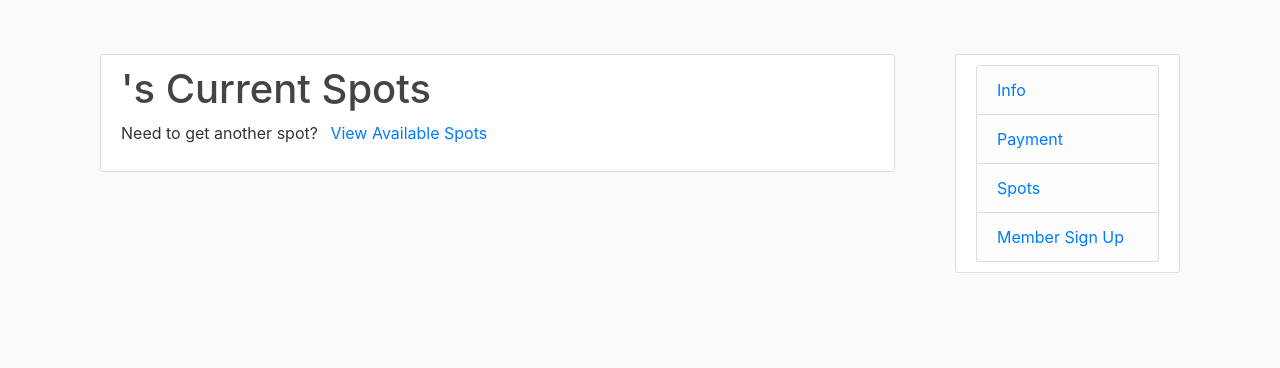
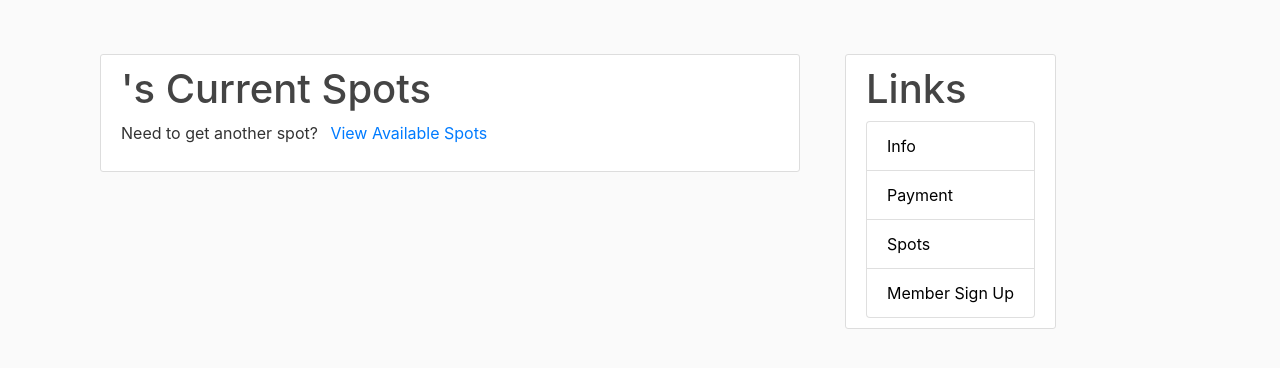
Before and after one commit to billybimbob/cs487-project, a Django app: page /account-spots/ in a window 1280 px wide. Shown: the part 74-442 px from the top of the page. Run offline with Django 3.2, Linux system fonts and the light colour scheme; a user stored in the database is signed in; parts of the project's set-up code (start-up, migrations or seed data) failed here and were passed over; some libraries are stand-ins or nearby versions.

Commit message:
front end stuff

```diff
--- /dev/null
+++ b/accounts/templates/accounts/base-account.html
@@ -0,0 +1,36 @@
+{% extends "accounts/base.html" %}
+{% block sidebar %}
+<div class="container jumbo">
+  <div class="content-section">
+    <div class="media">
+            <div class="media-body">
+                <h2 class="account-heading">Links</h2>
+            </div>
+        </div>
+      <ul class="list-group">
+          <li class="list-group-item list-group-item-action option-btn">
+            <a href="{% url 'accounts:account-info' %}" class="stretched-link text-decoration-none">
+              Info
+            </a>
+          </li>
+          <li class="list-group-item list-group-item-action option-btn">
+            <a href="{% url 'accounts:account-payments' %}" class="stretched-link text-decoration-none">
+              Payment
+            </a>
+          </li>
+          <li class="list-group-item list-group-item-action option-btn">
+            <a href="{% url 'accounts:account-spots' %}" class="stretched-link text-decoration-none">Spots</a>
+          </li>
+          {% if user.member %}
+            <li class="list-group-item option-btn disabled">
+                  <a href='#'>Member since {{ user.member.start_date }}</a>
+            </li>
+          {% else %}
+            <li class="list-group-item list-group-item-action option-btn">
+              <a href="{% url 'accounts:confirm-member' %}" class="stretched-link text-decoration-none">Member Sign Up</a>
+            </li>
+          {% endif %}
+      </ul>
+  </div>
+</div>
+{% endblock sidebar %}
--- a/accounts/templates/accounts/base.html
+++ b/accounts/templates/accounts/base.html
@@ -46,7 +46,7 @@
 
     <main role="main" class="container">
         <div class="row">
-            <div class="col-9">
+            <div class="col-8">
                 {% if messages %}
                     {% for message in messages%}
                         <div class="alert alert-{{ message.tags }}">
@@ -56,7 +56,7 @@
                 {% endif %}
                 {% block content %}{% endblock %}
             </div>
-            <div class="col-3">
+            <div class="col-xs-3">
                 {% block sidebar %}{% endblock %}
             </div>
         </div>
--- a/accounts/templates/accounts/member.html
+++ b/accounts/templates/accounts/member.html
@@ -1,4 +1,6 @@
 {% extends "parkview/confirm.html" %}
+{% include "accounts/base-account.html" %}
+
 {% block prompt %}
 
 <h1>Become a Member {{ user.first_name }}!</h1>
@@ -7,4 +9,4 @@
     (A member will charge you a monthly amount
     on your credit card)
 </p>
-{% endblock %}
+{% endblock %}\
--- a/accounts/templates/accounts/spots.html
+++ b/accounts/templates/accounts/spots.html
@@ -1,4 +1,4 @@
-{% extends "accounts/base.html" %}
+{% extends "accounts/base-account.html" %}
 {% load crispy_forms_tags %}
 {% block content %}
 
@@ -17,24 +17,3 @@
 </div>
 </div>
 {% endblock content %}
-
-{% block sidebar %}
-<div class="container jumbo">
-<div class="content-section">
-    <ul class="list-group">
-        <li class="list-group-item list-group-item-light"><a href="{% url 'accounts:account-info' %}">Info</a></li>
-        <li class="list-group-item list-group-item-light"><a href="{% url 'accounts:account-payments' %}">Payment</a></li>
-        <li class="list-group-item list-group-item-light"><a href="{% url 'accounts:account-spots' %}">Spots</a></li>
-        <li class="list-group-item list-group-item-light">
-        {% if user.member %}
-            <a href='#'>Is a member</a>
-        {% else %}
-            <a href="{% url 'accounts:confirm-member' %}">
-            Member Sign Up
-            </a>
-        {% endif %}
-        </li>
-    </ul>
-</div>
-</div>
-{% endblock sidebar %}
--- a/accounts/views.py
+++ b/accounts/views.py
@@ -2,7 +2,6 @@ from django.shortcuts import render, redirect
 from django.contrib import messages
 from django.contrib.auth import login
 from django.contrib.auth.decorators import login_required
-from django.utils.datastructures import MultiValueDictKeyError
 
 from .models import Customer, Member
 from .forms import UserSignupForm, UserUpdateForm
@@ -10,6 +9,7 @@ from payments.models import CreditCard, Payment
 from payments.forms import AddCreditCard
 from parkview.forms import AddLicenseForm
 from parkview.models import License
+from parkview.views import get_confirm_response
 
 def home(request):
     return render(request, 'accounts/home.html', {'title': 'Home'})
@@ -36,11 +36,7 @@ def confirm_member(request):
         return redirect('/account-info')
 
     elif request.method == 'POST':
-        try:
-            response = request.POST['confirm']
-        except MultiValueDictKeyError:
-            response = 'cancel'
-
+        response = get_confirm_response(request)
         if response == 'confirm':
             credit_card = CreditCard.objects.get(customer=request.user.customer)
 
```
Also changed, not shown: accounts/templates/accounts/account.html (+1 -22 lines), accounts/templates/accounts/payments.html (+2 -22 lines), parkview/templates/parkview/add-license.html (+15 -3 lines), parkview/templates/parkview/confirm.html (+11 -13 lines), parkview/views.py (+7 -5 lines), payments/templates/payments/payment.html (+16 -8 lines).
